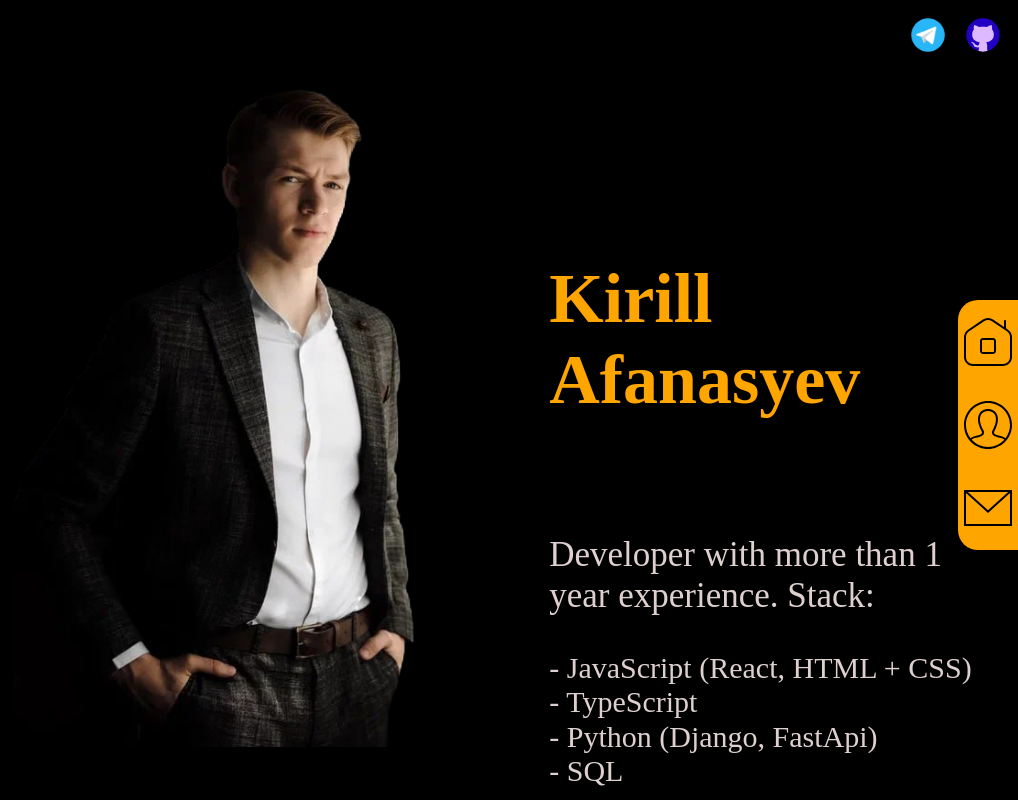
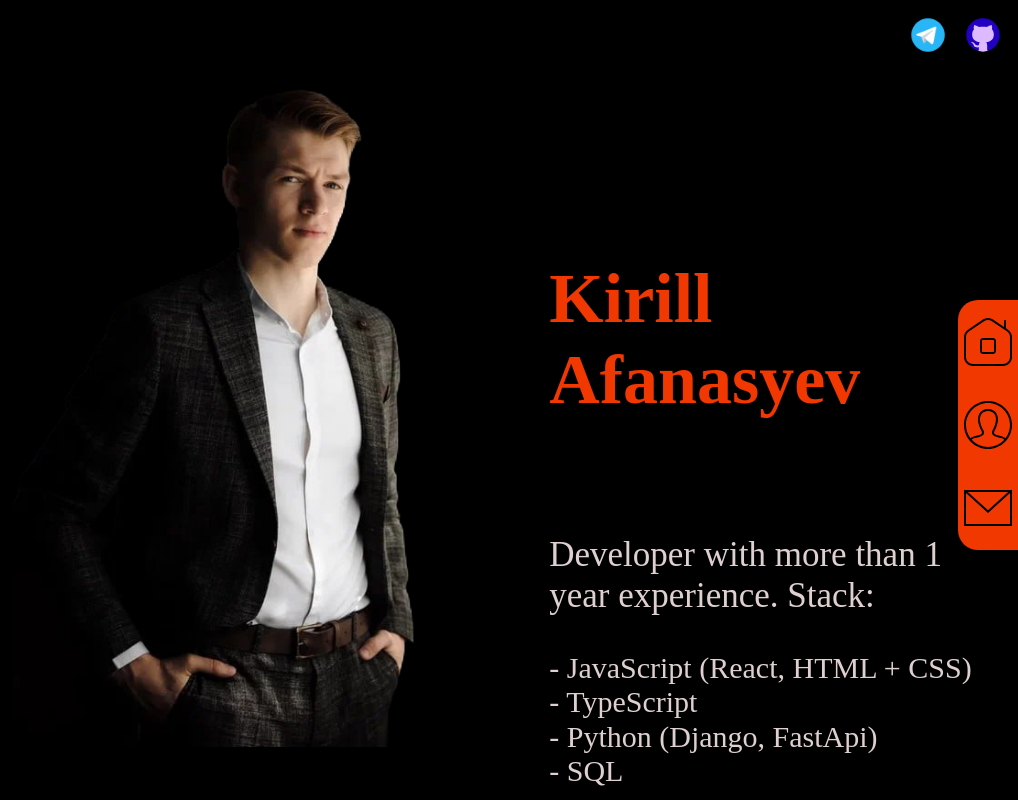
Before and after one commit to kafanasyev97/Website-business-card-React, a React app: page / in a window 1280 px wide. Shown: the whole page, without its empty margins (262-1280 px from the left). Built offline with nearby package versions, Linux system fonts and the light colour scheme.

Commit message:
[fix] Orange color remove

```diff
--- a/src/styles/main.css
+++ b/src/styles/main.css
@@ -39,7 +39,7 @@ body {
 
 .info {
   display: flex;
-  animation: showImg 1.5s ease;
+  animation: showImg 1.3s ease;
 }
 
 .info__img {
@@ -98,7 +98,7 @@ body {
 .info__name {
   font-size: 70px;
   margin: 200px 0 80px;
-  color: orange;
+  color: #f03800;
   /* padding-left: 40px; */
 }
 
@@ -115,7 +115,7 @@ body {
   height: 250px;
   width: 160px;
   transform: translateX(100px);
-  background-color: orange;
+  background-color: #f03800;
   position: fixed;
   top: 300px;
   right: 0;
@@ -138,7 +138,7 @@ body {
   align-items: center;
   gap: 30px;
   font-size: 20px;
-  background-color: orange;
+  background-color: #f03800;
   width: 100%;
   border-radius: 13px;
   padding: 3px 0 3px 6px;
@@ -150,7 +150,7 @@ body {
   align-items: center;
   gap: 30px;
   font-size: 20px;
-  background-color: orange;
+  background-color: #f03800;
   width: 100%;
   border-radius: 13px;
   padding: 3px 0 3px 6px;
@@ -170,7 +170,7 @@ body {
 .sidebar__icon {
   width: 48px;
   height: 48px;
-  background-color: orange;
+  background-color: #f03800;
 }
 
 .sidebar__text {
```
